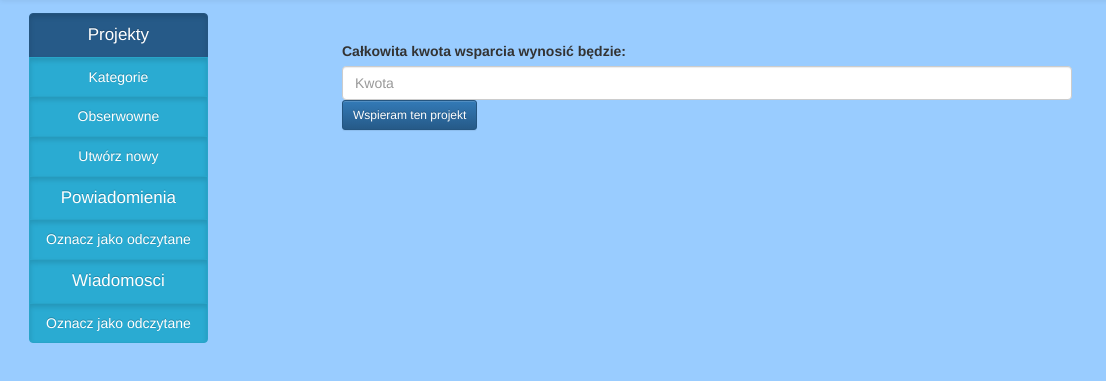
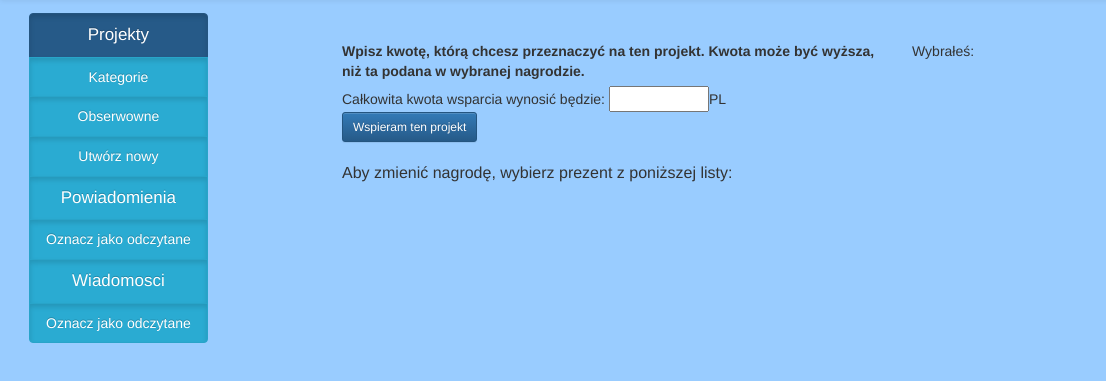
Before and after one commit to zfirlus/pp, a Django app: template main/templates/support.html in a window 1480 px wide. Shown: the part 57-438 px from the top of the page, without its empty margins (0-1106 px from the left). Run offline with Django 3.2, Linux system fonts and the light colour scheme; the template is opened without the code that fills it, so the values that code supplies are empty; some libraries are stand-ins or nearby versions.

Commit message:
wspieranie

```diff
--- a/main/forms.py
+++ b/main/forms.py
@@ -42,8 +42,3 @@
     class Meta:
         model=User
         fields=('login','password',)
-
-class MessageForm(forms.Form):
-    subject = forms.CharField(label='Tytuł', max_length=80, widget=forms.TextInput(attrs={'size': '80'}))
-    user_to = forms.CharField(label='Odbiorca', max_length=50, widget=forms.TextInput(attrs={'size': '80'}))
-    content = forms.CharField(label='Treść', widget=forms.Textarea(attrs={'cols' : '80'}))
--- a/main/templates/support.html
+++ b/main/templates/support.html
@@ -7,19 +7,30 @@
 
 {% block content %}
 <div class="container" >
-        <div class="col-md-8">
-         <label>Całkowita kwota wsparcia wynosić będzie:</label>
-         <input type="text" class="form-control" placeholder="Kwota">
-         <a href="#" class="btn btn-primary btn-sm" role="button">Wspieram ten projekt</a>
-             {% for perk in perk_list %}
-              <p>{{ perk.amount }}</p>
-              <p>{{ perk.title }}</p>
-              <p>{{ perk.description }}</p>
+        <div class="col-md-6">
+            <label>Wpisz kwotę, którą chcesz przeznaczyć na ten projekt. Kwota może być wyższa, niż ta podana w wybranej nagrodzie.</label>
+                <div class="input-append">
+                    <form class="form-horizontal"  action="{% url 'projects' %}">
+                    Całkowita kwota wsparcia wynosić będzie: <input class="span2" style="width:100px;" id="appendedInputButton" type="text">PL
+                    </br>
+                    <a href="#" class="btn btn-primary btn-sm" role="button">Wspieram ten projekt</a>
+                    </form>
+                </div>
+            </br>
+        <p style="font-size:16px;">Aby zmienić nagrodę, wybierz prezent z poniższej listy:</p>
+            <table class="table table-striped">
+                {% for perk in perk_list %}
+                <tr>
+              <td><a href="{% url 'support'%}"><p style="font-size:16px;">Wesprzyj kwotą {{ perk.amount }} lub więcej</p></a>
+              Otrzymujesz: {{ perk.title }}<br>
+              {{ perk.description }}</td>
+                </tr>
              {% endfor %}
+            </table>
+         </div>
+     <div class="col-md-6">
+         Wybrałeś:
 
-         </div>
-     <div class="col-md-4">
      </div>
 </div>
-
 {% endblock %}
```
